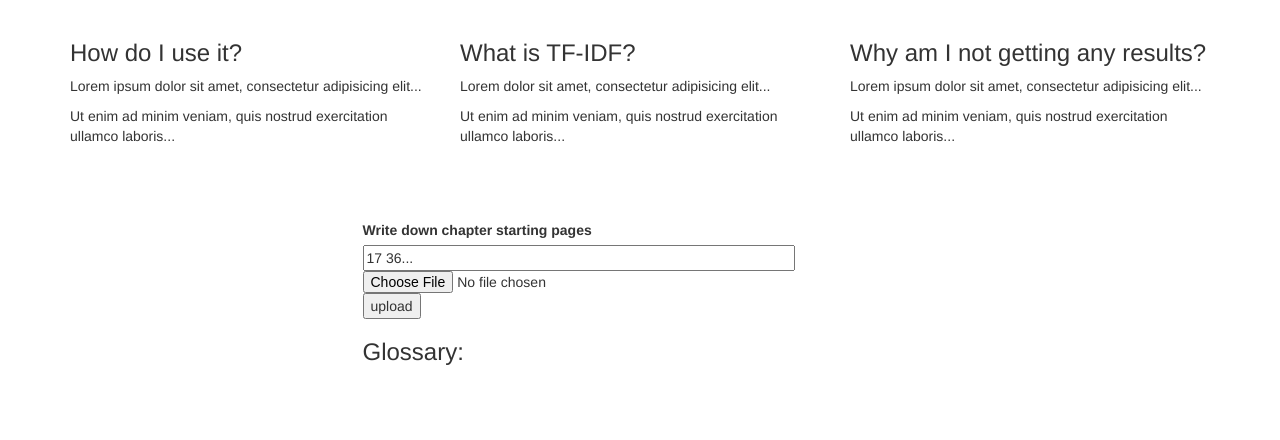
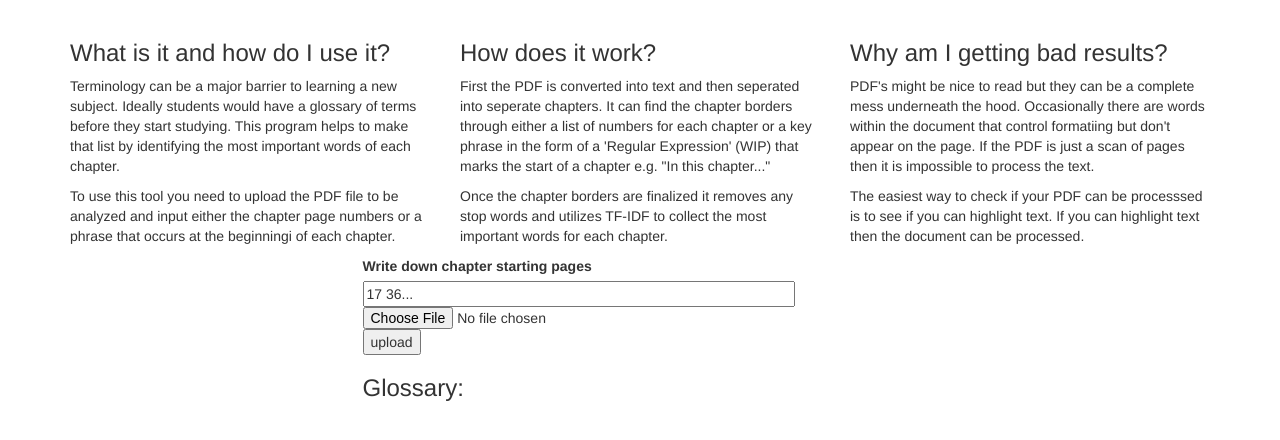
Before and after one commit to MatthewBurke1995/WhatsTheGloss, a Flask app: page / in a window 1280 px wide. Shown: the part 52-492 px from the top of the page. Run offline with Flask 2, Linux system fonts and the light colour scheme; parts of the project's set-up code (start-up, migrations or seed data) failed here and were passed over; some libraries are stand-ins or nearby versions.

Commit message:
Seperate logic from flask design2

```diff
--- a/templates/index.html
+++ b/templates/index.html
@@ -31,21 +31,41 @@
 
 
 <div class="container bg-1">
-  <div class="row" style="height:200px;">
+  <div class="row">
     <div class="col-sm-4 bg-inverse text-white" >
-      <h3>How do I use it?</h3>
-      <p class="text-light bg-dark">Lorem ipsum dolor sit amet, consectetur adipisicing elit...</p>
-      <p>Ut enim ad minim veniam, quis nostrud exercitation ullamco laboris...</p>
+      <h3>What is it and how do I use it?</h3>
+      <p>Terminology can be a major barrier to learning a new subject.
+      Ideally students would have a glossary of terms before they start
+      studying. This program helps to make that list by identifying
+      the most important words of each chapter.
+      </p>
+      <p>
+      To use this tool you need to upload the PDF file to be analyzed and
+      input either the chapter page numbers or a phrase that occurs at the
+      beginningi of each chapter.
+      </p>
     </div>
+
     <div class="col-sm-4">
-      <h3>What is TF-IDF?</h3>
-      <p>Lorem  dolor sit amet, consectetur adipisicing elit...</p>
-      <p>Ut enim ad minim veniam, quis nostrud exercitation ullamco laboris...</p>
+      <h3>How does it work?</h3>
+      <p>First the PDF is converted into text and then seperated into seperate chapters.
+        It can find the chapter borders through either a list of numbers for each chapter
+        or a key phrase in the form of a 'Regular Expression' (WIP) that marks the start
+        of a chapter e.g. "In this chapter..."</p>
+
+      <p>Once the chapter borders are finalized it removes any stop words
+      and utilizes TF-IDF to collect the most important words for each chapter.</p>
     </div>
+
     <div class="col-sm-4">
-      <h3>Why am I not getting any results?</h3>
-      <p>Lorem ipsum dolor sit amet, consectetur adipisicing elit...</p>
-      <p>Ut enim ad minim veniam, quis nostrud exercitation ullamco laboris...</p>
+      <h3>Why am I getting bad results?</h3>
+      <p>PDF's might be nice to read but they can be a complete mess underneath
+      the hood. Occasionally there are words within the document that control
+      formatiing but don't appear on the page. If the PDF is just a scan of
+      pages then it is impossible to process the text.
+       </p>
+      <p>The easiest way to check if your PDF can be processsed is to see if you can highlight text.
+         If you can highlight text then the document can be processed. </p>
     </div>
   </div>
 </div>
```
